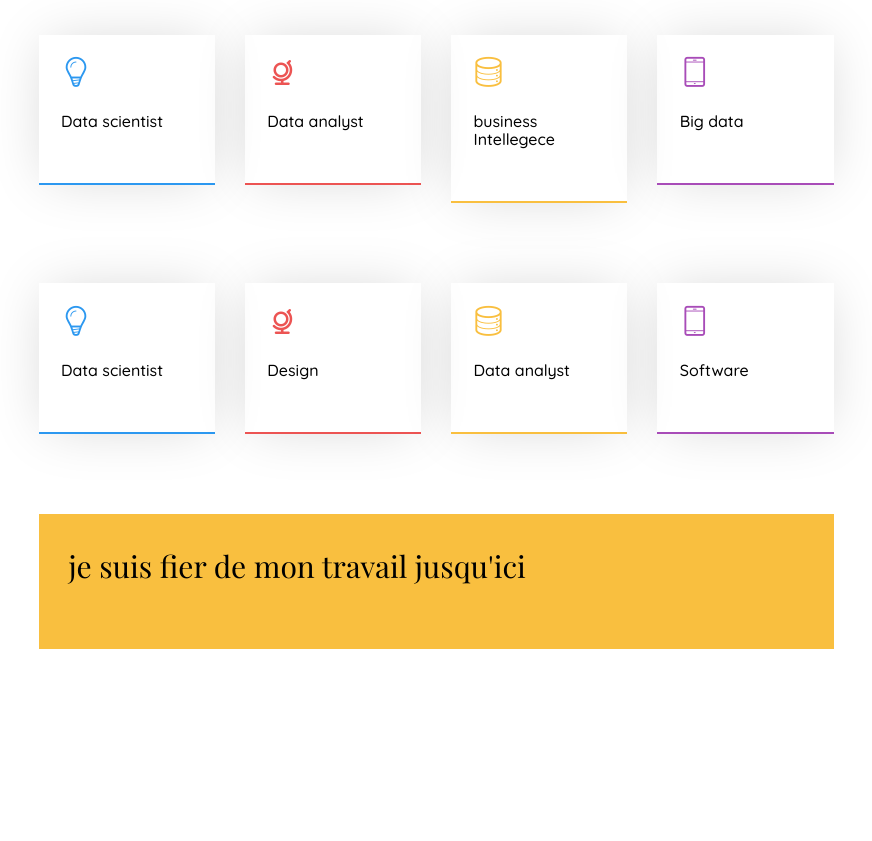
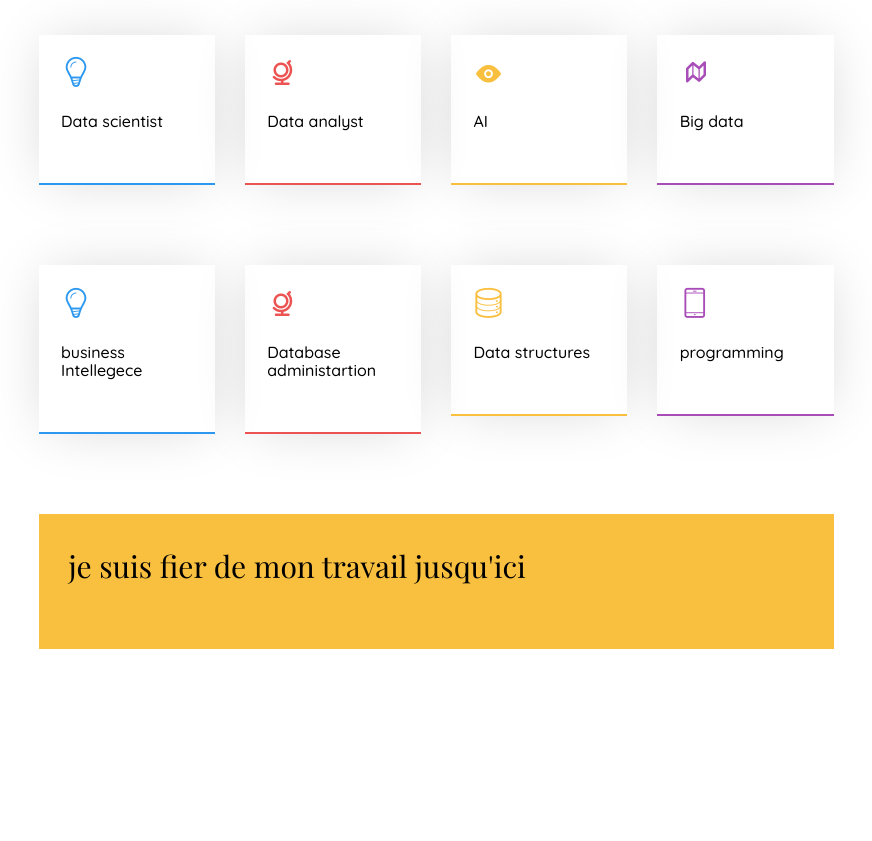
Before and after one commit to ko-nan/ko-nan-ko-nan.github.io, a plain HTML site: page index.html in a window 1280 px wide. Shown: the part 1447-2288 px from the top of the page, without its empty margins (354-1226 px from the left). Drawn offline with nearby package versions, Linux system fonts and the light colour scheme; files whose address does not match are found by name; a web font is replaced by a local one.

Commit message:
Update index.html

```diff
--- a/index.html
+++ b/index.html
@@ -164,13 +164,13 @@ Copyright &copy;<script>document.write(new Date().getFullYear());</script> All r
 								</div>
 								<div class="col-md-3 animate-box" data-animate-effect="fadeInTop">
 									<div class="services color-3">
-										<span class="icon2"><i class="icon-data"></i></span>
-										<h3>business Intellegece</h3>
+										<span class="icon2"><i class="icon-eye"></i></span>
+										<h3>AI</h3>
 									</div>
 								</div>
 								<div class="col-md-3 animate-box" data-animate-effect="fadeInBottom">
 									<div class="services color-4">
-										<span class="icon2"><i class="icon-phone3"></i></span>
+										<span class="icon2"><i class="icon-map"></i></span>
 										<h3>Big data</h3>
 									</div>
 								</div>
@@ -179,25 +179,25 @@ Copyright &copy;<script>document.write(new Date().getFullYear());</script> All r
 								<div class="col-md-3 animate-box" data-animate-effect="fadeInLeft">
 									<div class="services color-1">
 										<span class="icon2"><i class="icon-bulb"></i></span>
-										<h3>Data scientist</h3>
+										<h3>business Intellegece</h3>
 									</div>
 								</div>
 								<div class="col-md-3 animate-box" data-animate-effect="fadeInRight">
 									<div class="services color-2">
 										<span class="icon2"><i class="icon-globe-outline"></i></span>
-										<h3>Design</h3>
+										<h3>Database administartion</h3>
 									</div>
 								</div>
 								<div class="col-md-3 animate-box" data-animate-effect="fadeInTop">
 									<div class="services color-3">
 										<span class="icon2"><i class="icon-data"></i></span>
-										<h3>Data analyst</h3>
+										<h3>Data structures</h3>
 									</div>
 								</div>
 								<div class="col-md-3 animate-box" data-animate-effect="fadeInBottom">
 									<div class="services color-4">
 										<span class="icon2"><i class="icon-phone3"></i></span>
-										<h3>Software</h3>
+										<h3>programming</h3>
 									</div>
 								</div>
 							</div>
```
